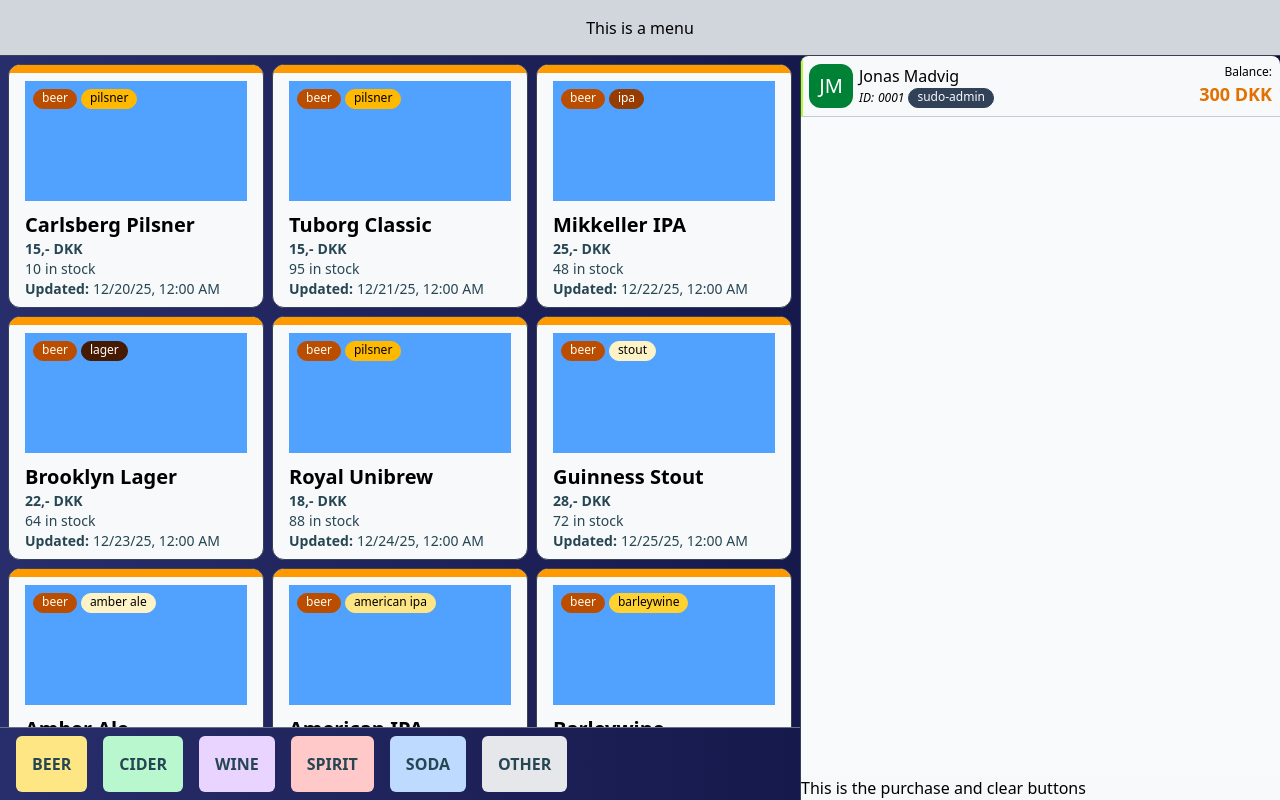
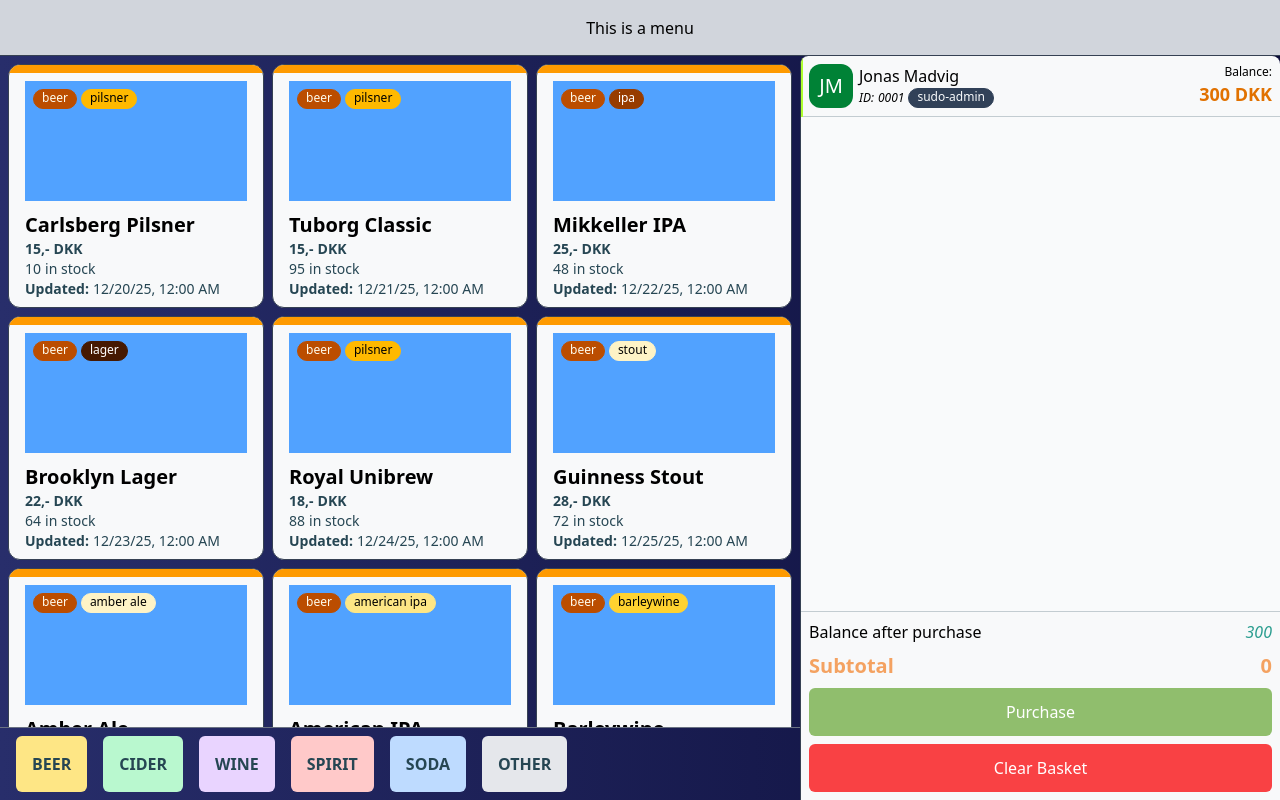
Before and after one commit to JBMadvig/hundebassinet, an Angular app in the folder client/: page /pos in a window 1280 px wide. Built offline with nearby package versions, Linux system fonts and the light colour scheme.

Commit message:
feat(sideBar): Added SidebarPurchaseComponent

```diff
--- a/client/src/app/pages/pos/components/side-bar/sidebar.component.html
+++ b/client/src/app/pages/pos/components/side-bar/sidebar.component.html
@@ -1,9 +1,9 @@
 <section
   class="grid h-full w-[480px] grid-cols-1 grid-rows-[auto_1fr_auto] overflow-hidden border-l border-gray-700 bg-prime-white rounded-tr-lg rounded-tl-lg"
 >
-<div class="custom-css-content-line-left">
+  <div class="custom-css-content-line-left">
     <app-sidebar-user-details />
-</div>
+  </div>
   <app-sidebar-basket />
-  <div>This is the purchase and clear buttons</div>
+  <app-sidebar-purchase [currentBalance]="user.balance" />
 </section>
--- a/client/src/app/pages/pos/components/side-bar/sidebar.component.ts
+++ b/client/src/app/pages/pos/components/side-bar/sidebar.component.ts
@@ -2,13 +2,15 @@
 
 import { mockUsers } from '../../testdata';
 import { SidebarBasketComponent } from './components/sidebar-basket/sidebar-basket.component';
+import { SidebarPurchaseComponent } from './components/sidebar-purchase/sidebar-purchase.component';
 import { SidebarUserDetailsComponent } from './components/sidebar-user-details/sidebar-user-details.component';
 
 @Component({
     selector: 'app-sidebar',
     imports: [
+        SidebarBasketComponent,
+        SidebarPurchaseComponent,
         SidebarUserDetailsComponent,
-        SidebarBasketComponent,
     ],
     templateUrl: './sidebar.component.html',
     styleUrl: './sidebar.component.css',
```
